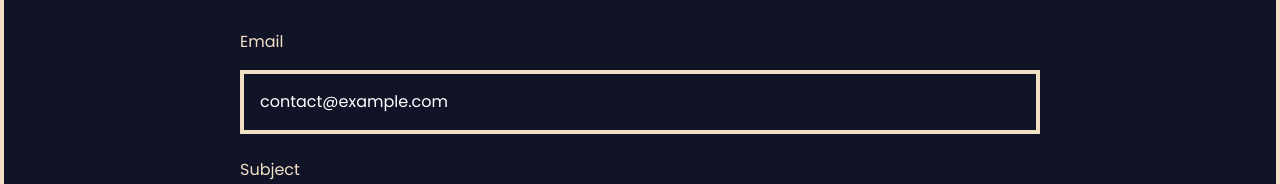
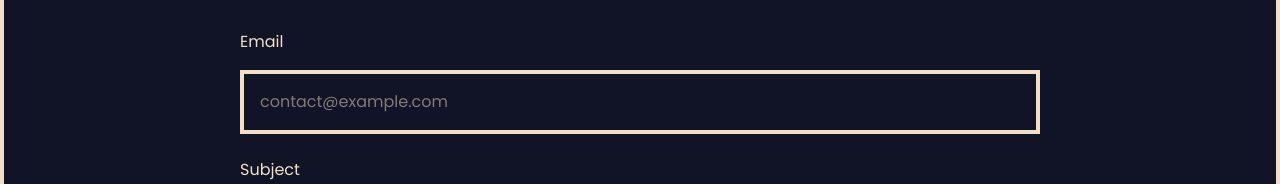
Before and after one commit to 0xSTELLARWORKS/website, a Next.js app: page /contact in a window 1280 px wide. Shown: the part 589-773 px from the top of the page. Built offline with nearby package versions, Linux system fonts and the light colour scheme; a web font is replaced by a local one.

Commit message:
Tweak placeholder colour

```diff
--- a/app/globals.css
+++ b/app/globals.css
@@ -90,5 +90,5 @@ body {
 }
 
 .input {
-    @apply p-4 border-accent border-[4px] bg-primary focus:outline-accent placeholder-white;
+    @apply p-4 border-accent border-[4px] bg-primary focus:outline-accent placeholder-accent/50;
 }
```
